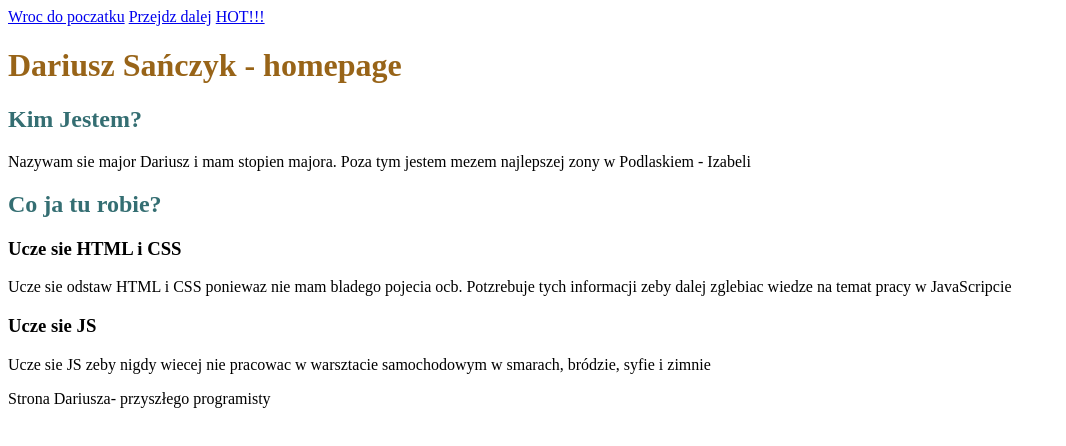
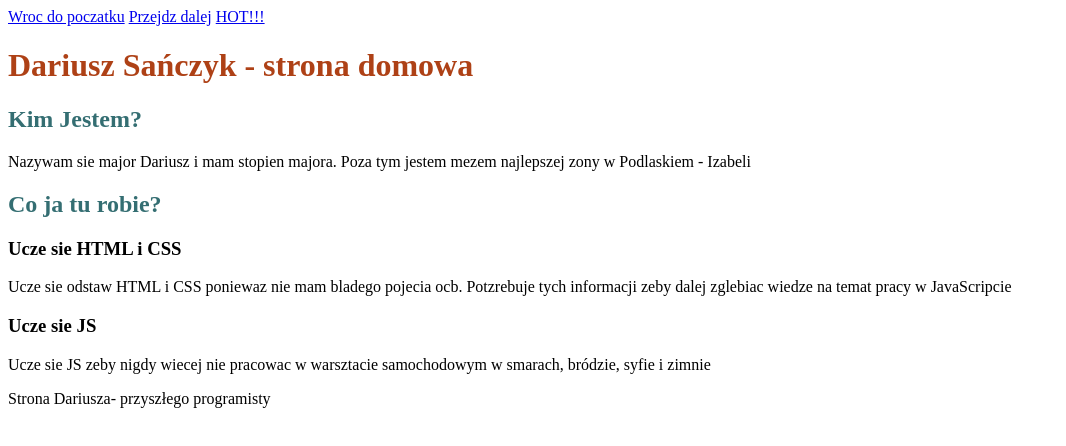
Before and after one commit to tantyk/homepage, a plain HTML site: page index.html in a window 1280 px wide. Shown: the whole page, without its empty margins (0-1066 px from the left). Drawn offline with Linux system fonts and the light colour scheme.

Commit message:
Header change

```diff
--- a/index.html
+++ b/index.html
@@ -14,7 +14,7 @@
     <a href = "hot.html">HOT!!!</a>
     <main>
         <header>
-            <h1 class = 'head-color'>Dariusz Sańczyk - homepage</h1>
+            <h1 class = 'head-color'>Dariusz Sańczyk - strona domowa</h1>
         </header>
     <section>
         <h2 class = 'second-head-color'>Kim Jestem?</h2>
--- a/style.css
+++ b/style.css
@@ -1,5 +1,5 @@
 .head-color {
-    color: #976316fd
+    color: #ad3f14fd
 }
 
 .second-head-color {
```
